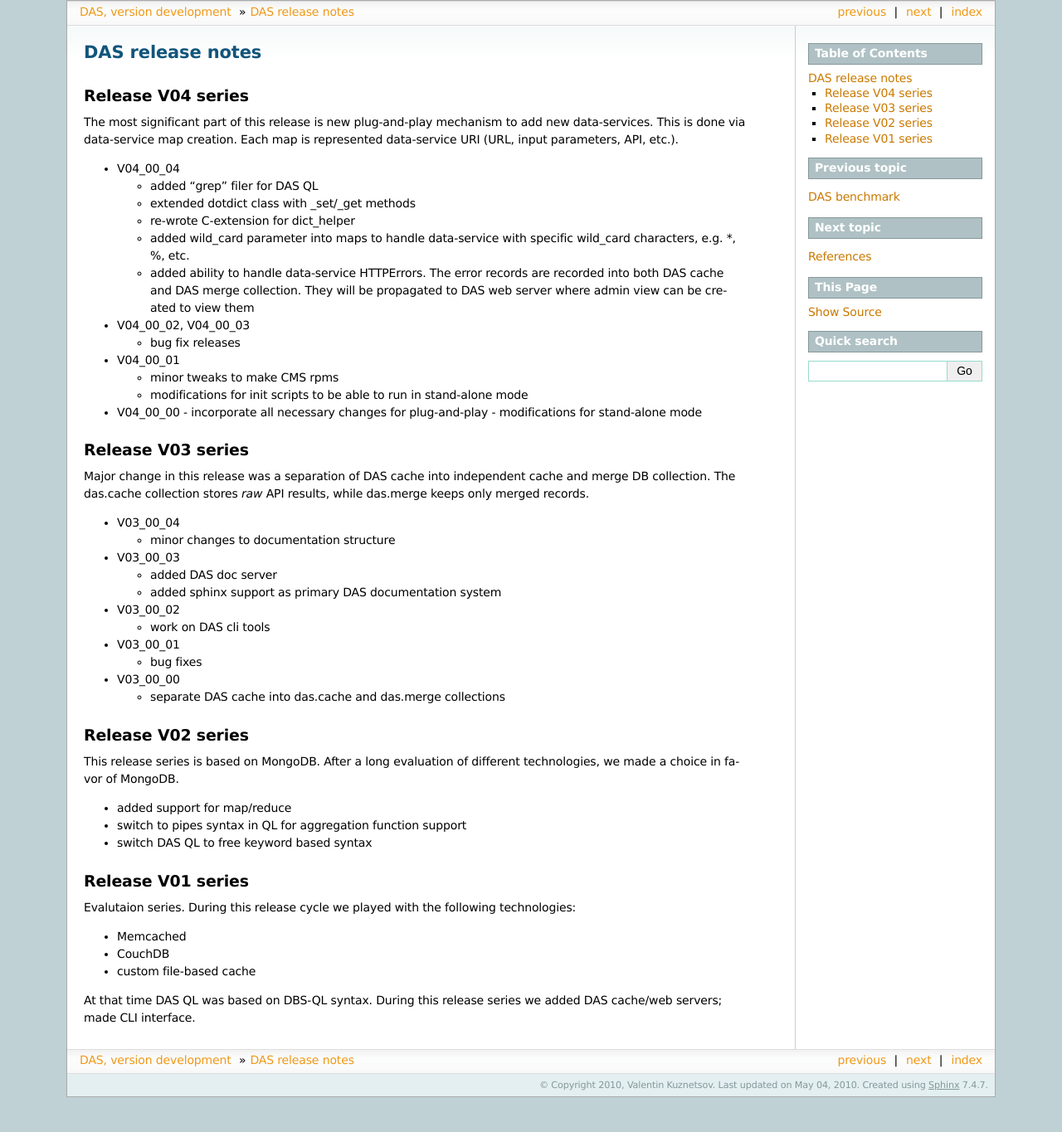
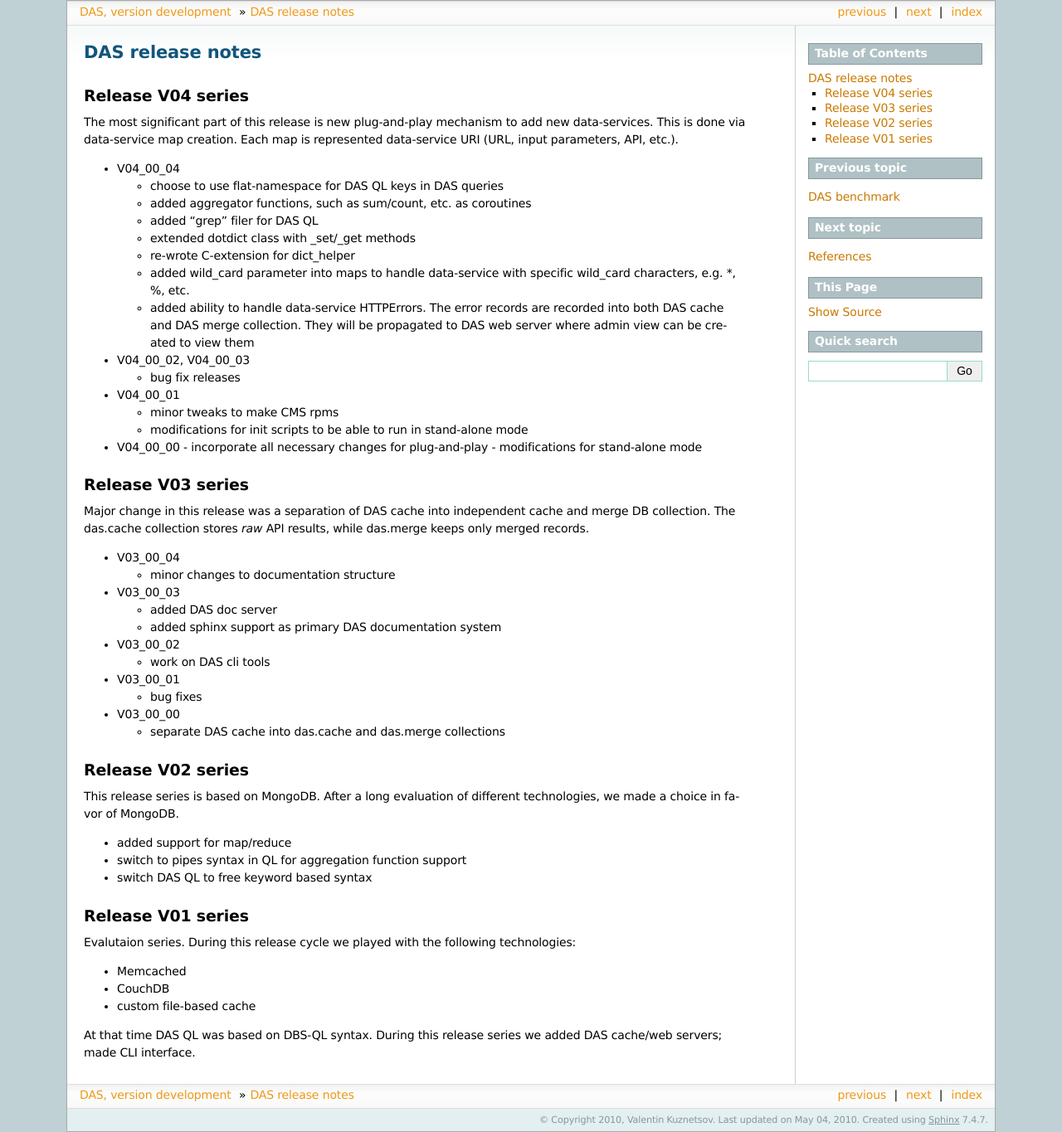
Before and after one commit to dmwm/DAS, a Sphinx documentation site: the page built from doc/sphinx/changelog.rst, in a window 1280 px wide. Shown: the whole page at 83% size. Built offline with Sphinx 7.4.7, drawn with Linux system fonts in a browser that asks for light colours; before the commit the page ends 1323 px from its top, so only the background shows below that.

Commit message:
Update changelog
git-svn-id: svn+ssh://svn.cern.ch/reps/CMSDMWM/DAS/trunk@976 4525493e-7705-40b1-a816-d608a930855b

```diff
--- a/doc/sphinx/changelog.rst
+++ b/doc/sphinx/changelog.rst
@@ -9,6 +9,8 @@ map is represented data-service URI (URL, input parameters, API, etc.).
 
 - V04_00_04
 
+  - choose to use flat-namespace for DAS QL keys in DAS queries
+  - added aggregator functions, such as sum/count, etc. as coroutines
   - added "grep" filer for DAS QL
   - extended dotdict class with _set/_get methods
   - re-wrote C-extension for dict_helper
```
